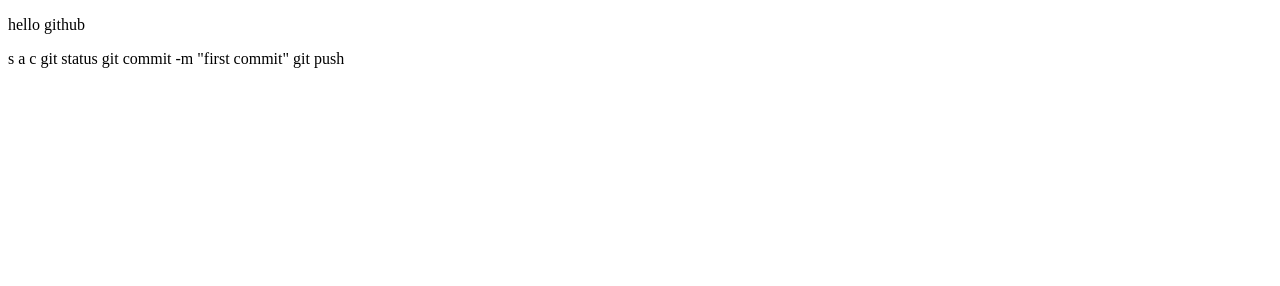
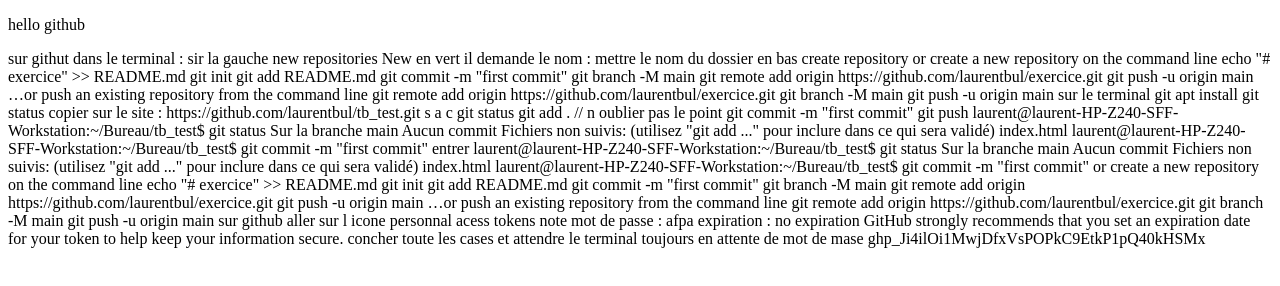
Before and after one commit to laurentbul/tb_test, a plain HTML site: page index.html in a window 1280 px wide. Drawn offline with Linux system fonts and the light colour scheme.

```diff
--- a/index.html
+++ b/index.html
@@ -9,9 +9,86 @@
 <body>
     <p>hello github</p>
 
+    sur githut
+
+    dans le terminal : sir la gauche new repositories   New en vert
+il demande le nom :
+mettre le nom du dossier
+
+en bas create repository
+or create a new repository on the command line
+echo "# exercice" >> README.md
+git init
+git add README.md
+git commit -m "first commit"
+git branch -M main
+git remote add origin https://github.com/laurentbul/exercice.git
+git push -u origin main
+…or push an existing repository from the command line
+git remote add origin https://github.com/laurentbul/exercice.git
+git branch -M main
+git push -u origin main
+
+sur le terminal
+
+git apt install
+
+git status
+copier sur le site : https://github.com/laurentbul/tb_test.git
     s    a     c
     git status
+    git add .   // n oublier pas le point
     git commit -m "first commit"
     git push
+
+
+    laurent@laurent-HP-Z240-SFF-Workstation:~/Bureau/tb_test$ git status
+Sur la branche main
+
+Aucun commit
+
+Fichiers non suivis:
+  (utilisez "git add <fichier>..." pour inclure dans ce qui sera validé)
+	index.html
+
+laurent@laurent-HP-Z240-SFF-Workstation:~/Bureau/tb_test$ git commit -m "first commit"
+entrer
+
+laurent@laurent-HP-Z240-SFF-Workstation:~/Bureau/tb_test$ git status
+Sur la branche main
+
+Aucun commit
+
+Fichiers non suivis:
+  (utilisez "git add <fichier>..." pour inclure dans ce qui sera validé)
+	index.html
+
+laurent@laurent-HP-Z240-SFF-Workstation:~/Bureau/tb_test$ git commit -m "first commit"
+or create a new repository on the command line
+echo "# exercice" >> README.md
+git init
+git add README.md
+git commit -m "first commit"
+git branch -M main
+git remote add origin https://github.com/laurentbul/exercice.git
+git push -u origin main
+…or push an existing repository from the command line
+git remote add origin https://github.com/laurentbul/exercice.git
+git branch -M main
+git push -u origin main
+
+sur github
+aller sur l icone
+personnal acess tokens
+note mot de passe : afpa
+
+expiration : no expiration
+GitHub strongly recommends that you set an expiration date for your token to help keep your information secure.
+
+concher toute les cases et attendre
+
+le terminal toujours en attente de mot de mase
+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
+
 </body>
 </html>
```
Also changed, not shown: contact.html (added, +1 -0 lines).
